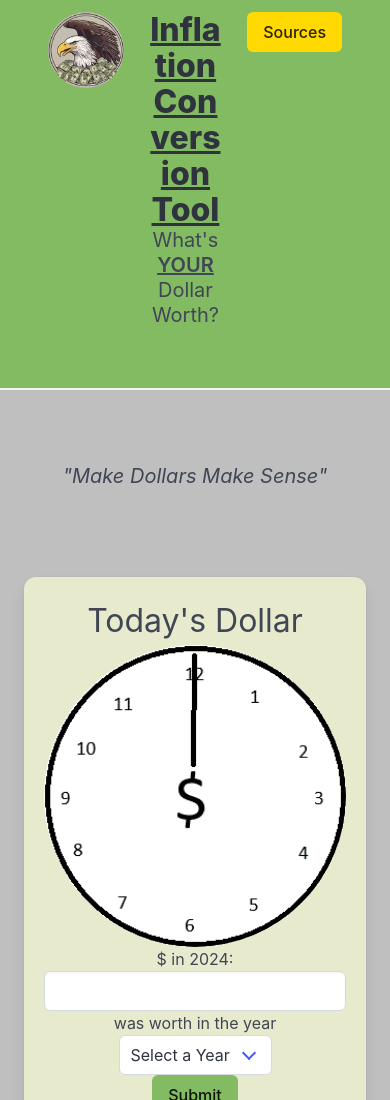
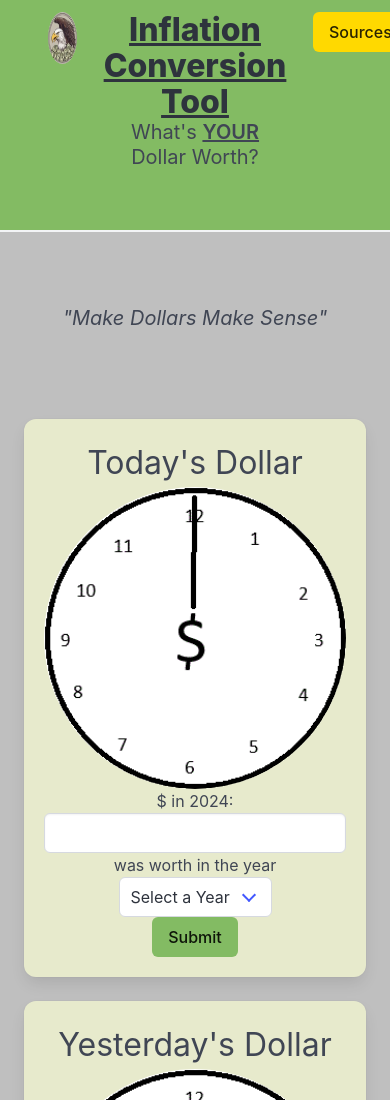
Before and after one commit to LouisMKE/inflation-parser, a plain HTML site: page index.html in a window 390 px wide. Shown: the top 1100 px of the page. Drawn offline with nearby package versions, Linux system fonts and the light colour scheme.

Commit message:
Fixed mobile title sizing

```diff
--- a/index.html
+++ b/index.html
@@ -13,7 +13,7 @@
 
   <body class="has-background-info">
     <header class="navbar has-shadow is-primary columns is-mobile pt-3 px-6 pb-6">
-      <div class="column">
+      <div class="column is-2">
         <figure class="is-120x120">
           <img
             src="assets/images/eagle-logo_360.jpg"
@@ -25,7 +25,7 @@
           />
         </figure>
       </div>
-      <div class="column">
+      <div class="column is-8">
         <h1 class="title has-text-centered is-underlined">
           Inflation Conversion Tool
         </h1>
@@ -36,8 +36,8 @@
         </h2>
       </div>
 
-      <nav class="column">
-        <button class="button navbar-end is-warning" id="source-button">
+      <nav class="column is-2">
+        <button class="button is-warning" id="source-button">
           Sources
         </button>
       </nav>
```
